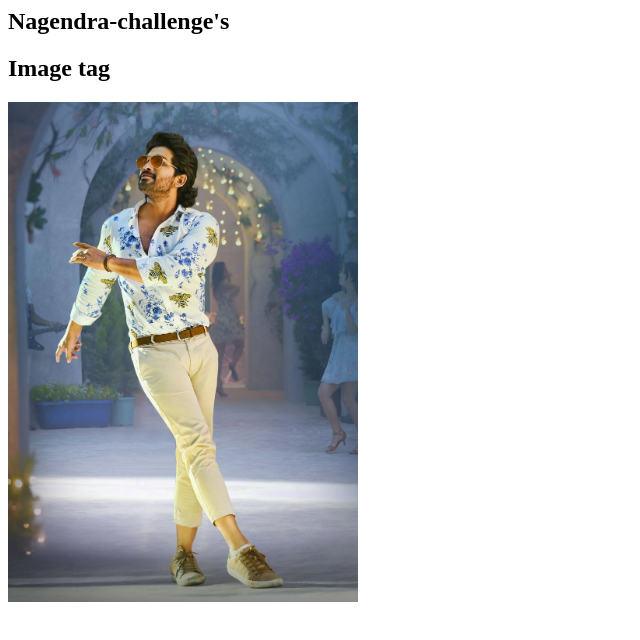
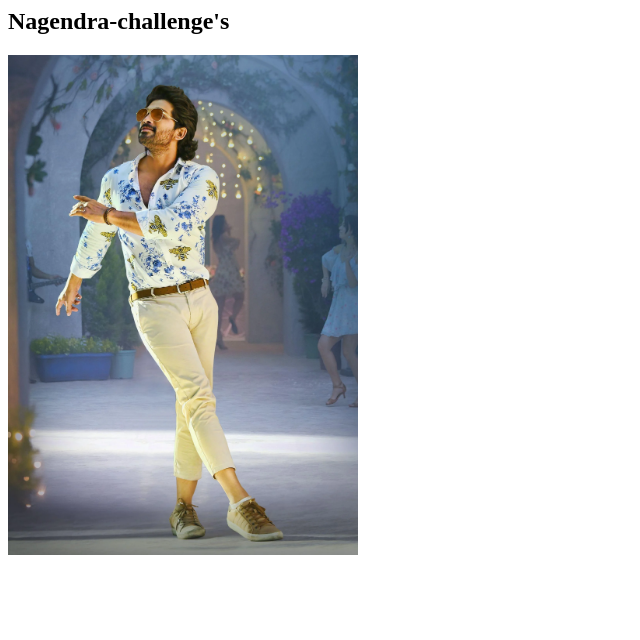
Before and after one commit to Nagendra8083/hackthon-challenge-demo, a plain HTML site: page index.html in a window 1280 px wide. Shown: the whole page, without its empty margins (0-640 px from the left). Drawn offline with Linux system fonts and the light colour scheme.

Commit message:
Update index.html

```diff
--- a/index.html
+++ b/index.html
@@ -4,7 +4,7 @@
    </head>
    <body>
       <h2>Nagendra-challenge's</h2>
-      <h2>Image tag</h2>
         <img src="allu.WEBP" alt="example image" height="500" width="350">
      </body>
+
 </html>
```
